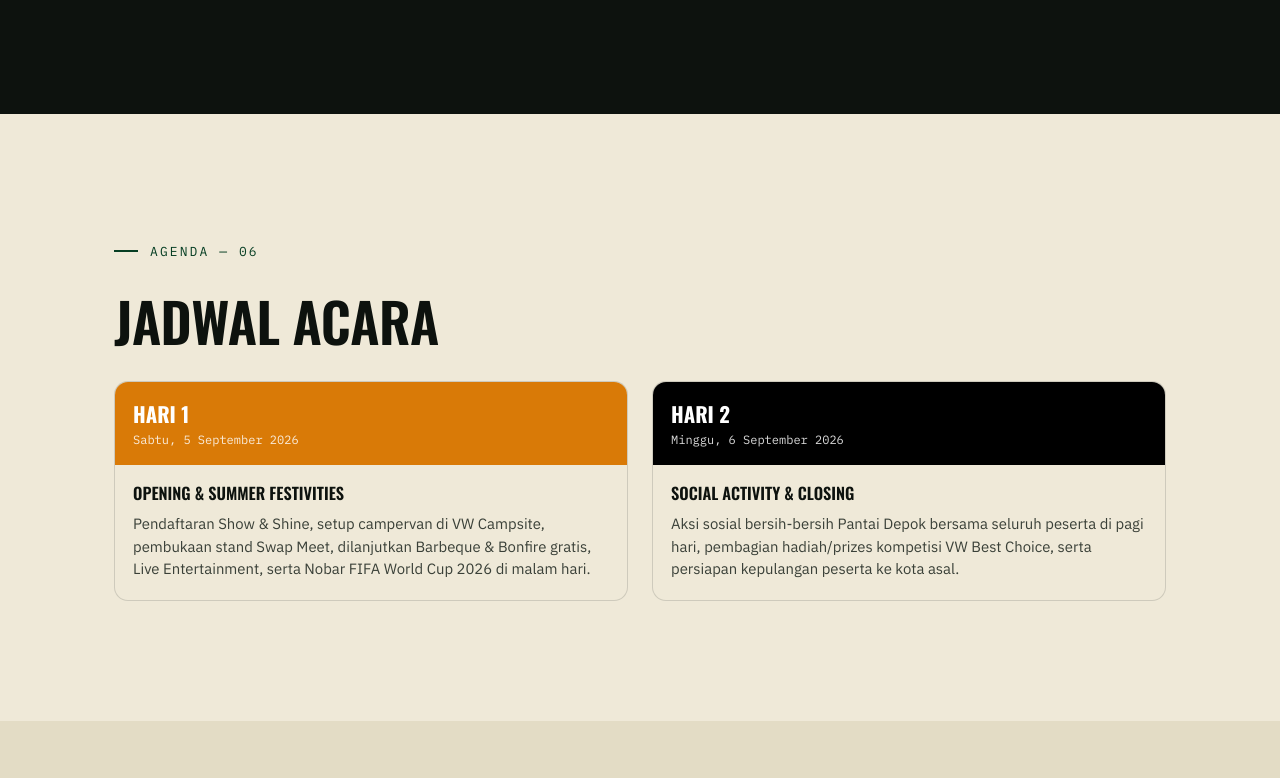
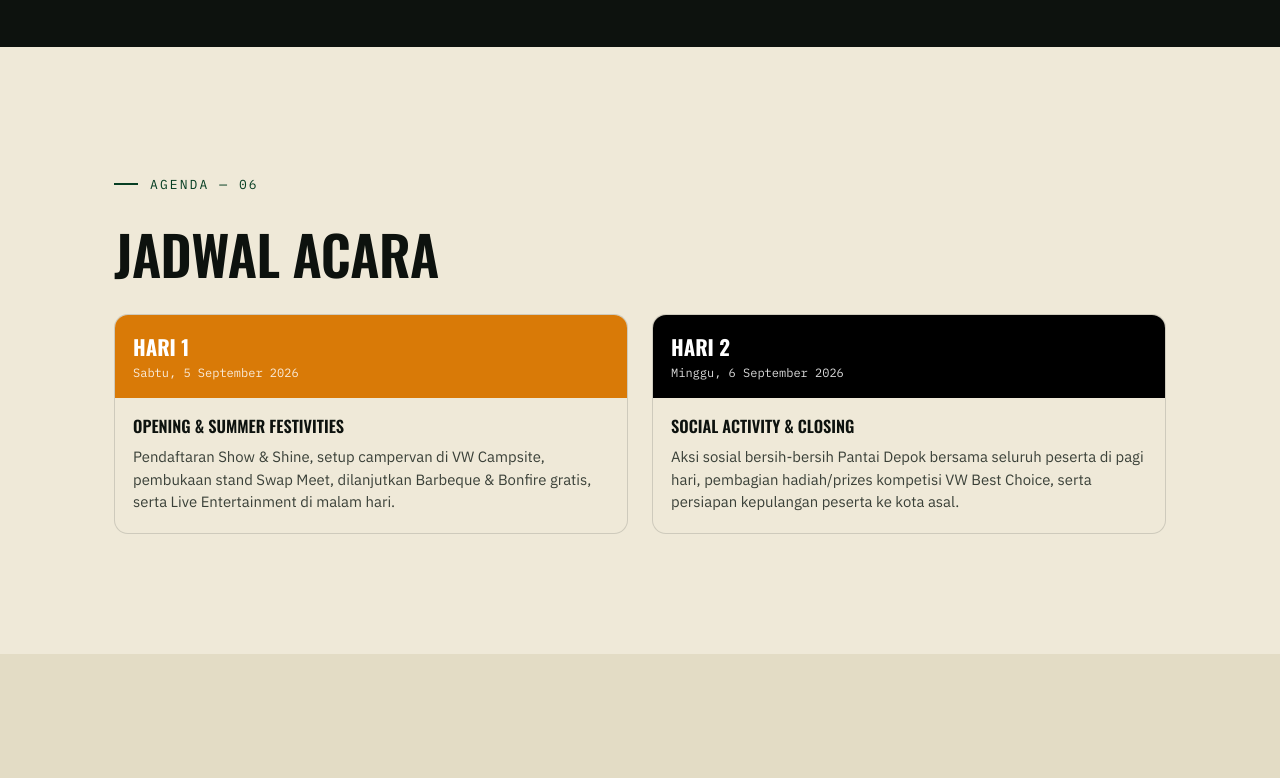
Before and after one commit to sihendra13/vespa-kita, a plain HTML site: page vw-yogyakarta/index.html in a window 1280 px wide. Shown: the part 4101-4879 px from the top of the page. Drawn offline with nearby package versions, Linux system fonts and the light colour scheme.

Commit message:
Remove Nobar FIFA World Cup 2026 mentions from vw-yogyakarta page
Dropped from the Tujuan Kegiatan goal list and the Hari 1 schedule
description.

Co-Authored-By: Henda Fitriadi <kontesku1374@gmail.com>

```diff
--- a/vw-yogyakarta/index.html
+++ b/vw-yogyakarta/index.html
@@ -533,7 +533,6 @@
       <div class="goal"><span class="gi">02</span><span class="gt">Area kemah tepi pantai dan campervan (VW Campsite) yang estetik</span></div>
       <div class="goal"><span class="gi">03</span><span class="gt">Ajang jual beli suku cadang, aksesoris, dan merchandise (Swap Meet)</span></div>
       <div class="goal"><span class="gi">04</span><span class="gt">Aktivitas sosial bersih-bersih pantai (Beach Cleanup) bersama warga sekitar</span></div>
-      <div class="goal"><span class="gi">05</span><span class="gt">Nobar FIFA World Cup 2026 dan panggung musik (Live Entertainment)</span></div>
     </div>
     <p class="section-foot">Seluruh kegiatan ini dikemas secara mandiri untuk menghadirkan kenyamanan dan kehangatan bagi seluruh peserta.</p>
   </div>
@@ -574,7 +573,7 @@
         <div class="day-head" style="background: var(--amber); color: #ffffff;"><div class="dnum" style="color: #ffffff;">Hari 1</div><div class="ddate" style="color: #ffffff; opacity: 0.85;">Sabtu, 5 September 2026</div></div>
         <div class="day-body">
           <strong>Opening &amp; Summer Festivities</strong>
-          Pendaftaran Show &amp; Shine, setup campervan di VW Campsite, pembukaan stand Swap Meet, dilanjutkan Barbeque &amp; Bonfire gratis, Live Entertainment, serta Nobar FIFA World Cup 2026 di malam hari.
+          Pendaftaran Show &amp; Shine, setup campervan di VW Campsite, pembukaan stand Swap Meet, dilanjutkan Barbeque &amp; Bonfire gratis, serta Live Entertainment di malam hari.
         </div>
       </div>
       <div class="day-card">
```
